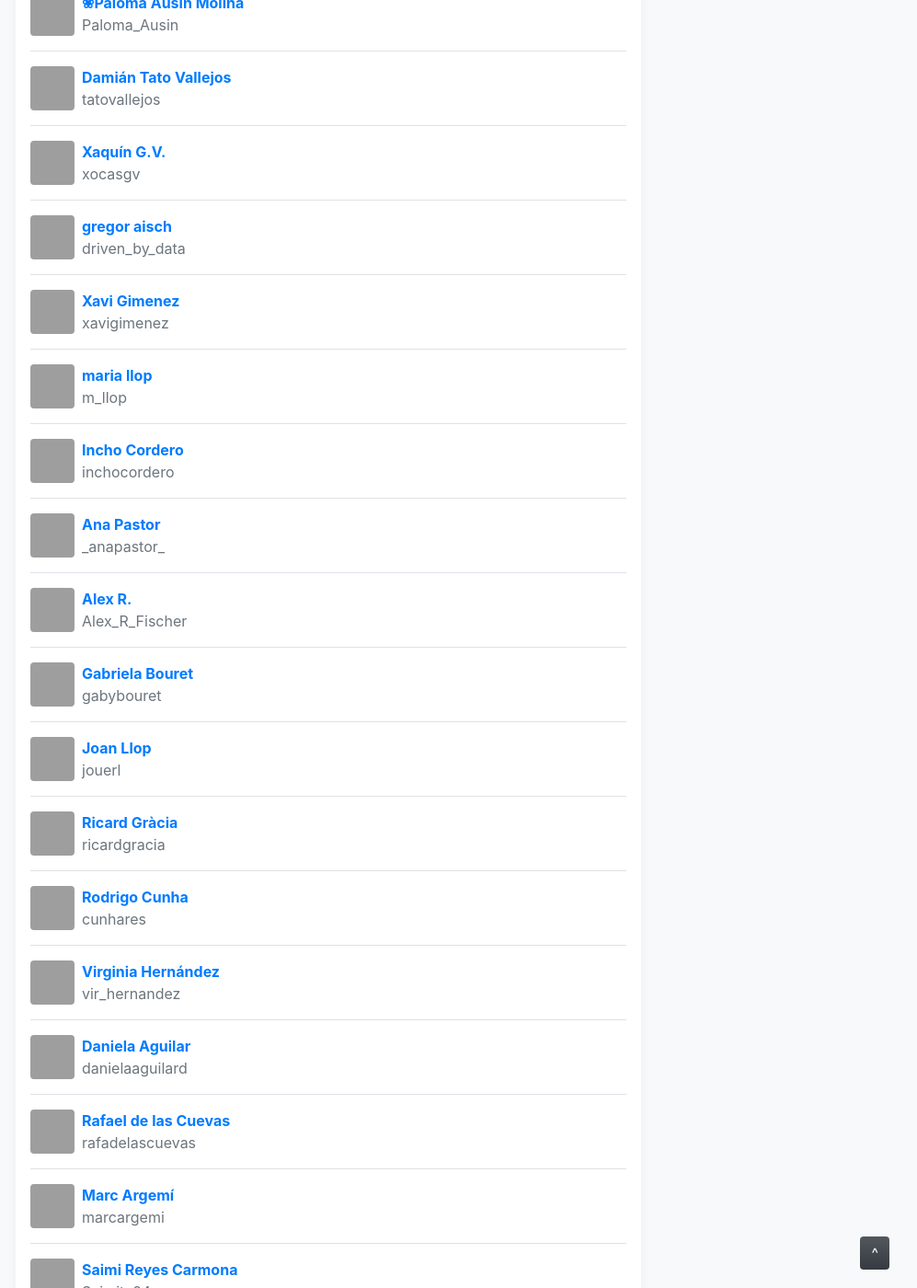
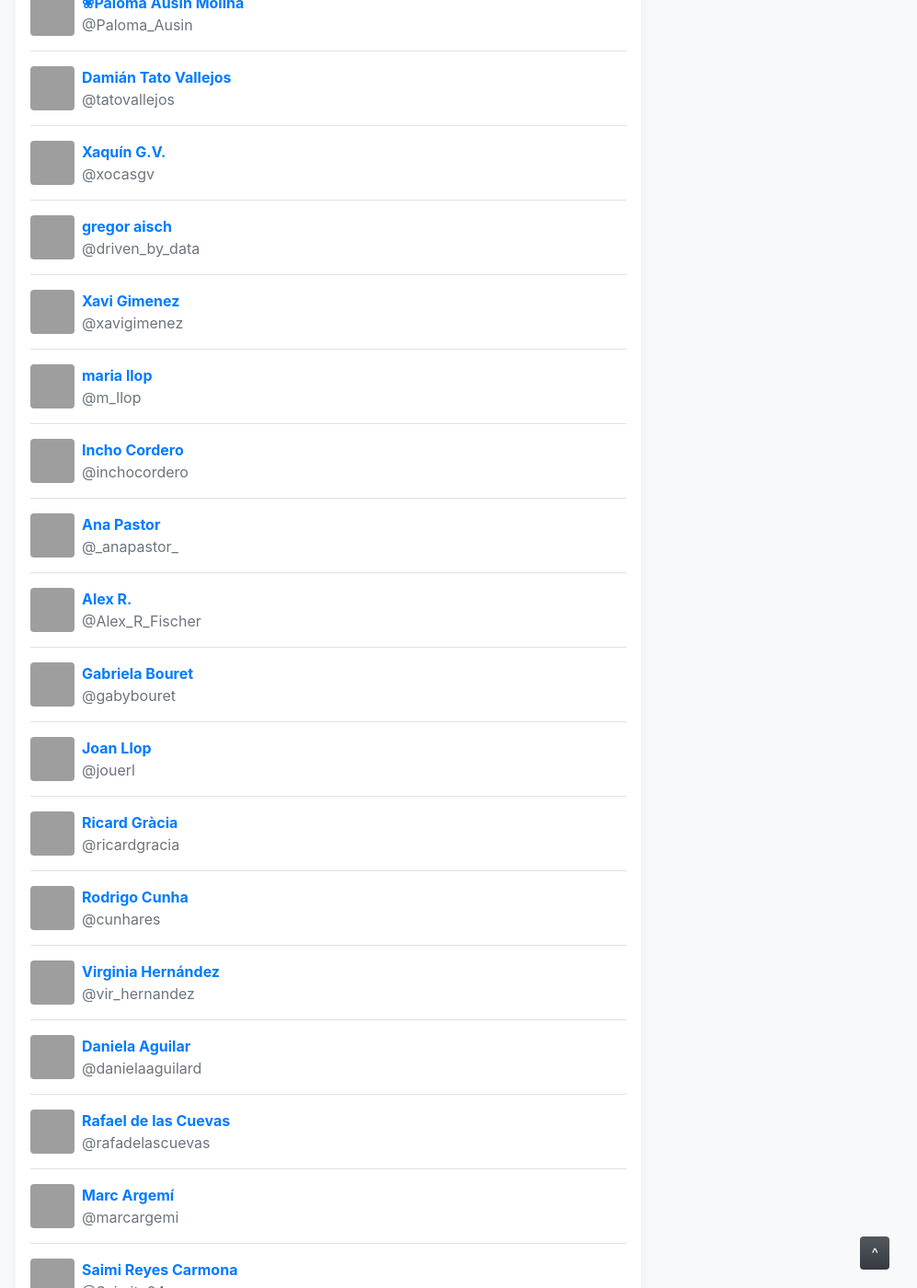
Before and after one commit to mipumh/djspain, a Jekyll site: the page built from index.html, in a window 1280 px wide and 1400 px high, scrolled down 1986 px, cut to the strip 0-1400 px from the top of the window. Shown: the whole strip at 92% size, without its empty margins (283-1280 px from the left). Built offline with Jekyll 4.4.1, drawn with Linux system fonts in a browser that asks for light colours; nearby versions of some CDN libraries; some of the changed text lies outside the part shown; grey boxes are pictures that could not be loaded.

```diff
--- a/_includes/header.html
+++ b/_includes/header.html
@@ -22,7 +22,7 @@
 </header>
     <div class="nav-scroller bg-white box-shadow">
       <nav class="nav nav-underline justify-content-center">
-        <a class="nav-link active" href="{{ site.baseurl }}">Inicio</a>
+        <a class="nav-link" href="{{ site.baseurl }}/">Inicio</a>
         <a class="nav-link" href="{{ site.baseurl }}/acerca.html">Acerca</a>
         <a class="nav-link" href="{{ site.baseurl }}/contacto.html">Contacto</a>
       </nav>
--- a/index.html
+++ b/index.html
@@ -17,7 +17,7 @@ layout: default
             <div class="d-flex justify-content-between align-items-center w-100">
               <a style="text-decoration:none" href="#" data-toggle="modal" data-target="#{{ journos.nombre }}"><strong class="text-gray-dark">{{ journos.nombre }}</strong></a>
             </div>
-            <a class="text-secondary" href="https://twitter.com/{{ journos.alias | rstrip }}" target="_blank"><span class="d-block">{{ journos.alias }}</span></a>
+            <a class="text-secondary" href="https://twitter.com/{{ journos.alias | rstrip }}" target="_blank"><span class="d-block">@{{ journos.alias }}</span></a>
           </div>
         </div>
 
@@ -35,7 +35,7 @@ layout: default
             <div class="media">
             <img class="align-self-start mr-3 rounded mb-4" src="{{ journos.pic }}" alt="{{ journos.nombre }}" width="72" height="72">
             <div class="media-body">
-            <a style="text-decoration:none" href="https://twitter.com/{{ journos.alias }}" target="_blank"><h5 class="mt-0 mb-1 text-primary">{{ journos.alias }}</h5></a>
+            <a style="text-decoration:none" href="https://twitter.com/{{ journos.alias }}" target="_blank"><h5 class="mt-0 mb-1 text-primary">@{{ journos.alias }}</h5></a>
             <p>{{ journos.perfil }}.</p>
             <p class="text-success"><i class="fas fa-map-marker-alt"></i> {{ journos.locus }}</p>
             <p><i class="fas fa-link"></i> <a class="text-secondary" href="{{ journos.web }}" target="_blank">Sitio web</a></p>
```
Also changed, not shown: _includes/js-custom.html (+8 -0 lines), contacto.md (added, +47 -0 lines).
